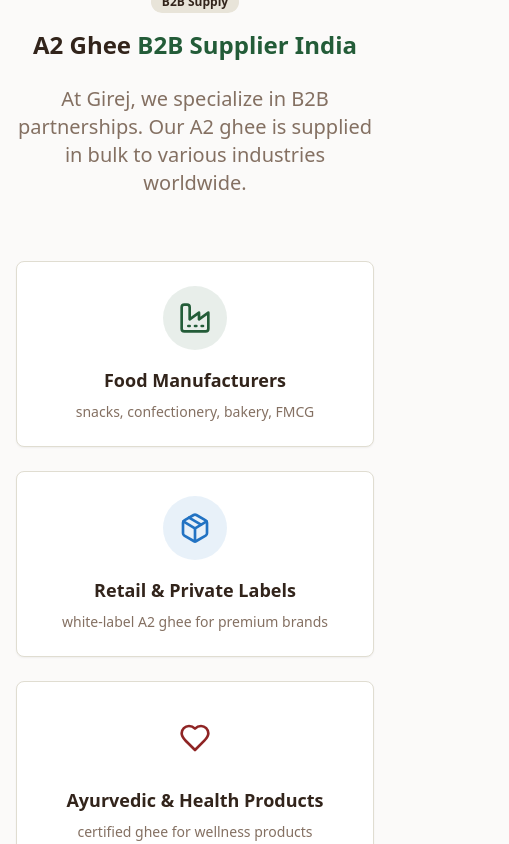
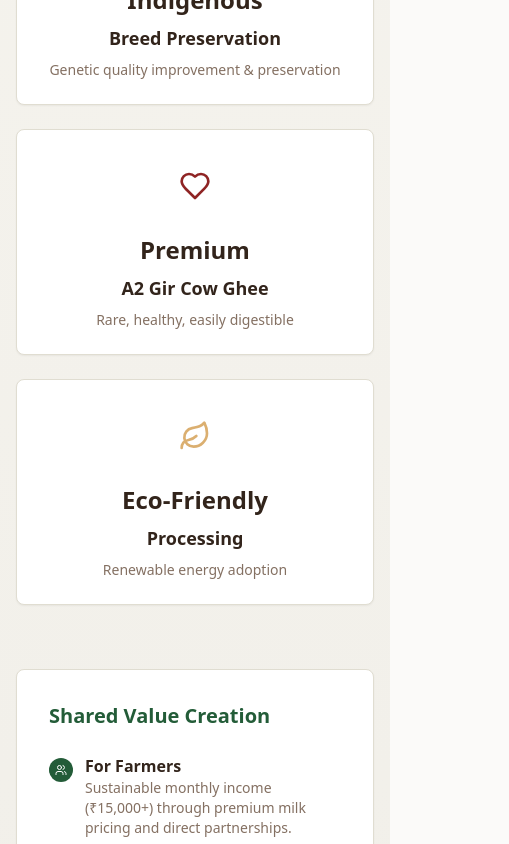
Before and after one commit to krishinaturals-eng/gir-a2-source, a React (Vite) app: page / in a window 390 px wide. Shown: the part 8880-9724 px from the top of the page, 509 px wide, since content can reach past the window. Built offline with nearby package versions, Linux system fonts and the light colour scheme.

Commit message:
Reorganize content flow
Reorganized the website's content flow to align with the navigation bar tabs.

```diff
--- a/src/components/BSupplySection.tsx
+++ b/src/components/BSupplySection.tsx
@@ -32,7 +32,7 @@ const BSupplySection = () => {
   ];
 
   return (
-    <section id="b2b-supply" className="py-20 bg-background">
+    <section id="partnership" className="py-20 bg-background">
       <div className="max-w-7xl mx-auto px-4 sm:px-6 lg:px-8">
         <div className="text-center mb-16">
           <Badge variant="secondary" className="mb-4">
--- /dev/null
+++ b/src/components/MediaSection.tsx
@@ -0,0 +1,104 @@
+import { Card } from "@/components/ui/card";
+import { Badge } from "@/components/ui/badge";
+import { Button } from "@/components/ui/button";
+import { Newspaper, Video, Award, Calendar } from "lucide-react";
+
+const MediaSection = () => {
+  const mediaHighlights = [
+    {
+      icon: Newspaper,
+      title: "Featured in Economic Times",
+      description: "GIREJ's impact on farmer welfare and A2 dairy innovation",
+      date: "March 2024",
+      color: "trust-blue"
+    },
+    {
+      icon: Video,
+      title: "Documentary Feature",
+      description: "Traditional Bilona method meets modern technology",
+      date: "February 2024",
+      color: "earth-green"
+    },
+    {
+      icon: Award,
+      title: "Best Dairy Social Enterprise",
+      description: "Gujarat State Award for sustainable farming practices",
+      date: "January 2024",
+      color: "golden-accent"
+    },
+    {
+      icon: Calendar,
+      title: "Industry Conference",
+      description: "Speaker at National Dairy Development Summit",
+      date: "December 2023",
+      color: "girej-red"
+    }
+  ];
+
+  return (
+    <section id="media" className="py-20 bg-gradient-warm">
+      <div className="max-w-7xl mx-auto px-4 sm:px-6 lg:px-8">
+        <div className="text-center mb-16">
+          <Badge variant="secondary" className="mb-4">
+            In Media
+          </Badge>
+          <h2 className="text-2xl md:text-3xl font-bold text-foreground mb-6">
+            GIREJ <span className="text-earth-green">In The Spotlight</span>
+          </h2>
+          <p className="text-xl text-muted-foreground max-w-3xl mx-auto">
+            Our journey and impact have been recognized by leading media outlets and industry experts.
+          </p>
+        </div>
+
+        {/* Media Grid */}
+        <div className="grid grid-cols-1 md:grid-cols-2 lg:grid-cols-4 gap-6 mb-16">
+          {mediaHighlights.map((media, index) => {
+            const IconComponent = media.icon;
+            return (
+              <Card key={index} className="p-6 hover:shadow-soft transition-all duration-300">
+                <div className={`w-12 h-12 mb-4 bg-${media.color}/10 rounded-full flex items-center justify-center`}>
+                  <IconComponent className={`h-6 w-6 text-${media.color}`} />
+                </div>
+                <div className="text-sm text-muted-foreground mb-2">{media.date}</div>
+                <h3 className="text-lg font-semibold text-foreground mb-2">{media.title}</h3>
+                <p className="text-sm text-muted-foreground">{media.description}</p>
+              </Card>
+            );
+          })}
+        </div>
+
+        {/* Press Releases */}
+        <div className="bg-earth-green/5 rounded-2xl p-8 text-center mb-8">
+          <h3 className="text-xl font-semibold text-earth-green mb-4">Press & Recognition</h3>
+          <div className="grid grid-cols-1 md:grid-cols-3 gap-6">
+            <div>
+              <div className="text-2xl font-bold text-foreground">15+</div>
+              <div className="text-muted-foreground">Media Features</div>
+            </div>
+            <div>
+              <div className="text-2xl font-bold text-foreground">5</div>
+              <div className="text-muted-foreground">Industry Awards</div>
+            </div>
+            <div>
+              <div className="text-2xl font-bold text-foreground">10+</div>
+              <div className="text-muted-foreground">Speaking Engagements</div>
+            </div>
+          </div>
+        </div>
+
+        {/* CTA */}
+        <div className="text-center">
+          <Button
+            variant="outline"
+            size="lg"
+            className="border-earth-green text-earth-green hover:bg-earth-green hover:text-white font-semibold py-4 px-8 text-lg"
+          >
+            📰 View Full Media Kit
+          </Button>
+        </div>
+      </div>
+    </section>
+  );
+};
+
+export default MediaSection;
--- a/src/pages/Index.tsx
+++ b/src/pages/Index.tsx
@@ -1,10 +1,10 @@
 import Navigation from "@/components/Navigation";
 import HeroSection from "@/components/HeroSection";
 import AboutSection from "@/components/AboutSection";
-import ImpactSection from "@/components/ImpactSection";
 import ProductsSection from "@/components/ProductsSection";
 import BSupplySection from "@/components/BSupplySection";
-import SupplyChainSection from "@/components/SupplyChainSection";
+import ImpactSection from "@/components/ImpactSection";
+import MediaSection from "@/components/MediaSection";
 import ContactSection from "@/components/ContactSection";
 
 const Index = () => {
@@ -13,10 +13,10 @@ const Index = () => {
       <Navigation />
       <HeroSection />
       <AboutSection />
-      <ImpactSection />
       <ProductsSection />
       <BSupplySection />
-      <SupplyChainSection />
+      <ImpactSection />
+      <MediaSection />
       <ContactSection />
 
       {/* Footer */}
```
